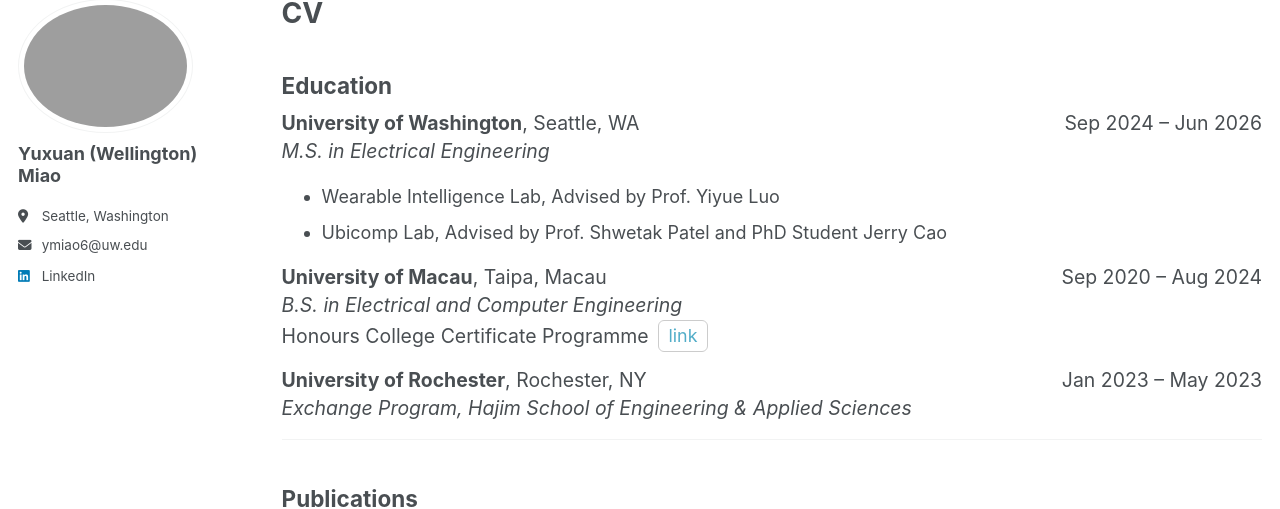
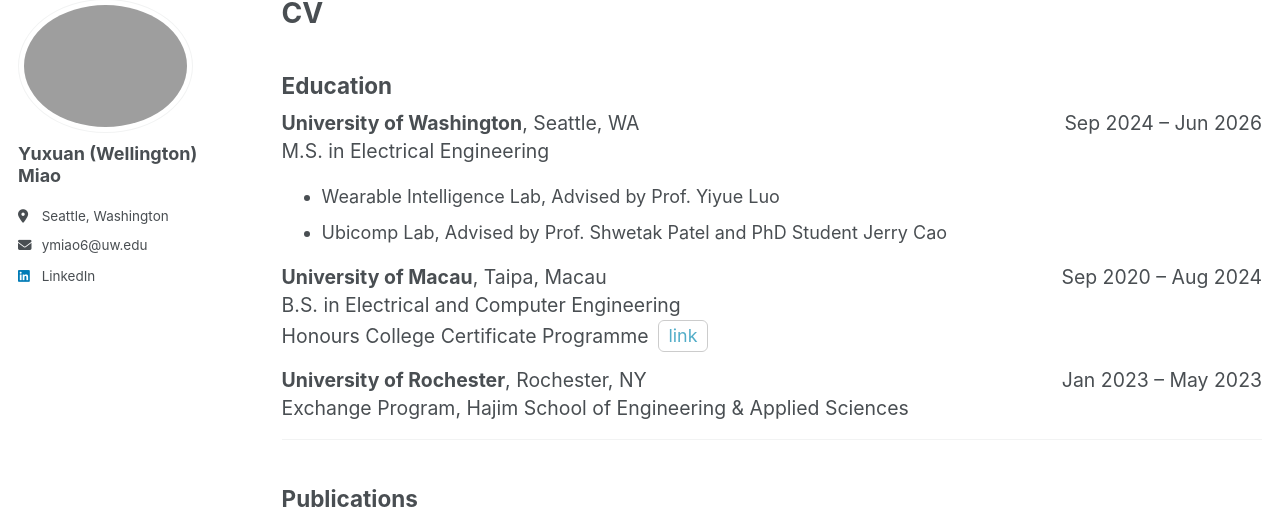
Before and after one commit to WellingtonMiao/WellingtonMiao.github.io, a Jekyll site: the page built from _pages/cv.md, in a window 1280 px wide. Shown: the part 100-609 px from the top of the page. Built offline with Jekyll 4.4.1, drawn with Linux system fonts in a browser that asks for light colours; a script that is not in the unit is left out.

Commit message:
Update cv.md

```diff
--- a/_pages/cv.md
+++ b/_pages/cv.md
@@ -16,7 +16,7 @@
   <div style="white-space:nowrap;">Sep 2024 – Jun 2026</div>
 </div>
 <div style="font-size:1.08em; line-height:1.35; margin-top:0.1rem;">
-  <em>M.S. in Electrical Engineering</em>
+  M.S. in Electrical Engineering
 </div>
 
 - Wearable Intelligence Lab, Advised by Prof. Yiyue Luo
@@ -27,7 +27,7 @@
   <div style="white-space:nowrap;">Sep 2020 – Aug 2024</div>
 </div>
 <div style="font-size:1.08em; line-height:1.35; margin-top:0.1rem;">
-  <em>B.S. in Electrical and Computer Engineering</em>
+  B.S. in Electrical and Computer Engineering
 </div>
 <div style="font-size:1.08em; line-height:1.35; margin-top:0.1rem;">
   <span style="display:inline-flex; align-items:center; gap:0.5rem;">
@@ -44,7 +44,7 @@
   <div style="white-space:nowrap;">Jan 2023 – May 2023</div>
 </div>
 <div style="font-size:1.08em; line-height:1.35; margin-top:0.1rem;">
-  <em>Exchange Program, Hajim School of Engineering &amp; Applied Sciences</em>
+  Exchange Program, Hajim School of Engineering &amp; Applied Sciences
 </div>
 
 ---
```
